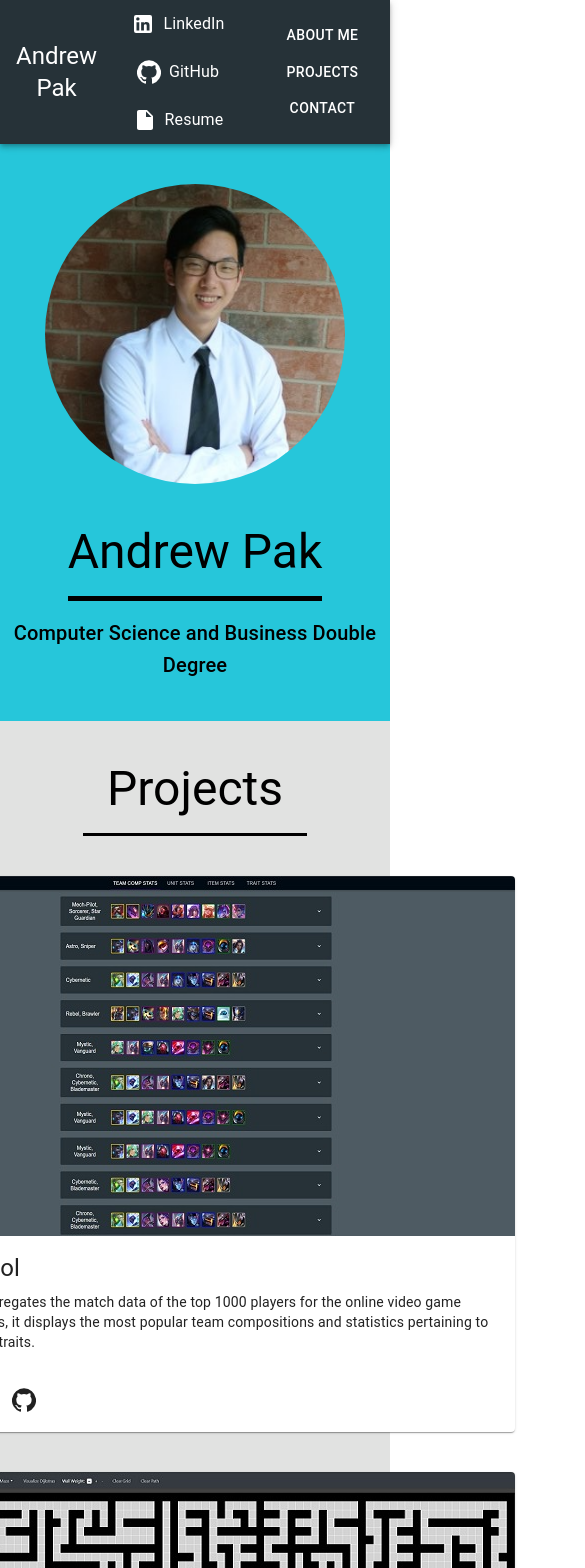
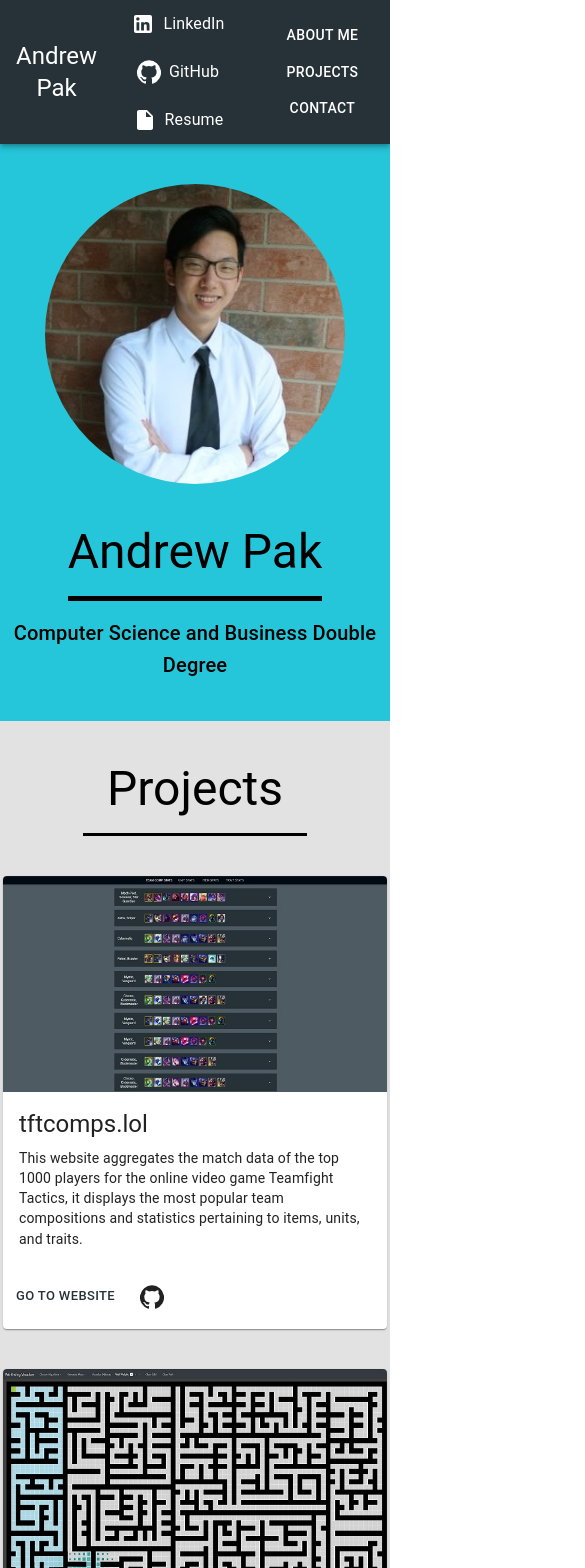
Before and after one commit to Dimuendo/portfolio-website, a React (Create React App) app: page / in a window 390 px wide. Shown: the top 1568 px of the page, 585 px wide, since content can reach past the window. Built offline with nearby package versions, Linux system fonts and the light colour scheme.

Commit message:
Made the site mobile friendly by adding breakpoints for rendering

```diff
--- a/src/Components/InfoBar.jsx
+++ b/src/Components/InfoBar.jsx
@@ -14,15 +14,6 @@ const useStyles = makeStyles((theme) => ({
     root: {
         display: 'flex',
     },
-    buttonContainer: {
-        marginLeft: theme.spacing(3),
-    },
-    navTitleContainer: {
-        marginLeft: 'auto'
-    },
-    iconLabel: {
-        // marginLeft: theme.spacing(1),
-    },
     iconButton: {
         marginRight: theme.spacing(3)
     },
@@ -33,28 +24,32 @@ const useStyles = makeStyles((theme) => ({
 
 function InfoBar(props) {
     const classes = useStyles()
+    const screenWidth = window.innerWidth
 
     return (
-        <AppBar position='static' ref={props.infoBarRef}>
+        <AppBar position='static' ref={props.infoBarRef} className={classes.root}>
             <Toolbar>
+                {screenWidth > 800 &&
                 <IconButton edge='start' className={classes.iconButton} color='inherit' aria-label='LinkedInIcon' href='https://www.linkedin.com/in/andrew-pak-5a4580150/' target='_blank' rel='noopener noreferrer'>
                     <LinkedInIcon className={classes.icon}></LinkedInIcon>
                     <Typography variant='body1' className={classes.iconLabel}>
                         LinkedIn
                     </Typography>
-                </IconButton>
+                </IconButton>}
+                {screenWidth > 800 &&
                 <IconButton edge='start' className={classes.iconButton} color='inherit' aria-label='GitHubIcon' href='https://github.com/Dimuendo/' target='_blank' rel='noopener noreferrer'>
                     <GitHubIcon className={classes.icon}></GitHubIcon>
                     <Typography variant='body1' className={classes.iconLabel}>
                         GitHub
                     </Typography>
-                </IconButton>
+                </IconButton>}
+                {screenWidth > 800 &&
                 <IconButton edge='start' className={classes.iconButton} color='inherit' aria-label='resume' href={Resume} target='_blank' rel='noopener noreferrer'>
                     <InsertDriveFileIcon className={classes.icon}></InsertDriveFileIcon>
                     <Typography variant='body1' className={classes.iconLabel}>
                         Resume
                     </Typography>
-                </IconButton>
+                </IconButton>}
                 <IconButton edge='start' className={classes.iconButton} color='inherit' aria-label='EmailIcon' href='mailto:andrew.pak98@gmail.com' target='_blank' rel='noopener noreferrer'>
                     <MailOutlineIcon className={classes.icon}></MailOutlineIcon>
                     <Typography variant='body1' className={classes.iconLabel}>
--- a/src/Components/ProjectCard.jsx
+++ b/src/Components/ProjectCard.jsx
@@ -9,13 +9,21 @@ import IconButton from '@material-ui/core/IconButton';
 import GitHubIcon from '@material-ui/icons/GitHub';
 
 const useStyles = makeStyles((theme) => ({
-    root: {
+    rootBig: {
         marginTop: theme.spacing(5),
         maxWidth: 640,
     },
-    media: {
+    mediaBig: {
         height: 360,
         width: 640,
+    },
+    rootSmall: {
+        marginTop: theme.spacing(5),
+        maxWidth: 384,
+    },
+    mediaSmall: {
+        height: 216,
+        width: 384,
     },
     cardContent: {
     }
@@ -28,10 +36,13 @@ function ProjectCard(props) {
     const websiteLink = props.websiteLink
     const media = props.media
 
+    const windowWidth = window.innerWidth
+    console.log(windowWidth)
+
     return (
-        <Card className={classes.root}>
+        <Card className={windowWidth > 800 ? classes.rootBig : classes.rootSmall}>
             <CardMedia
-                className={classes.media}
+                className={windowWidth > 800 ? classes.mediaBig : classes.mediaSmall}
                 image={media}
                 title='Project Image'
             />
```
